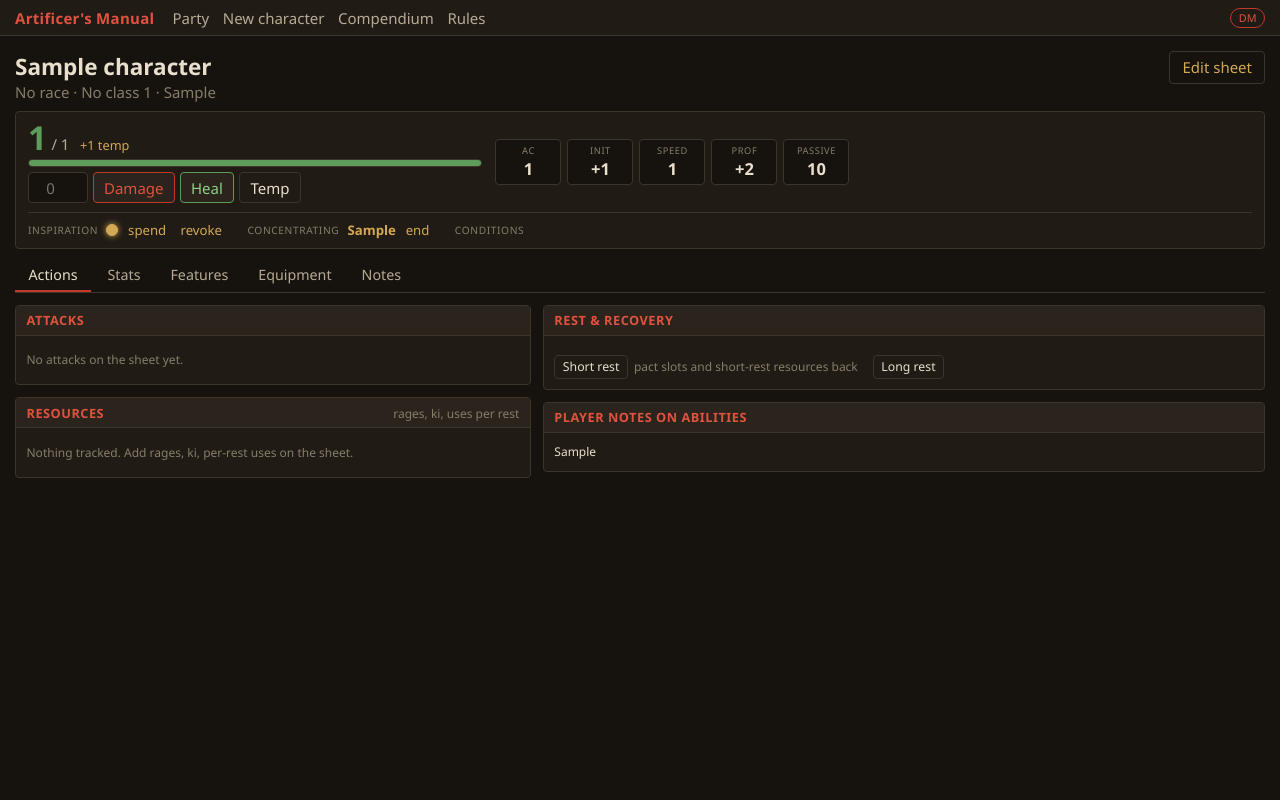
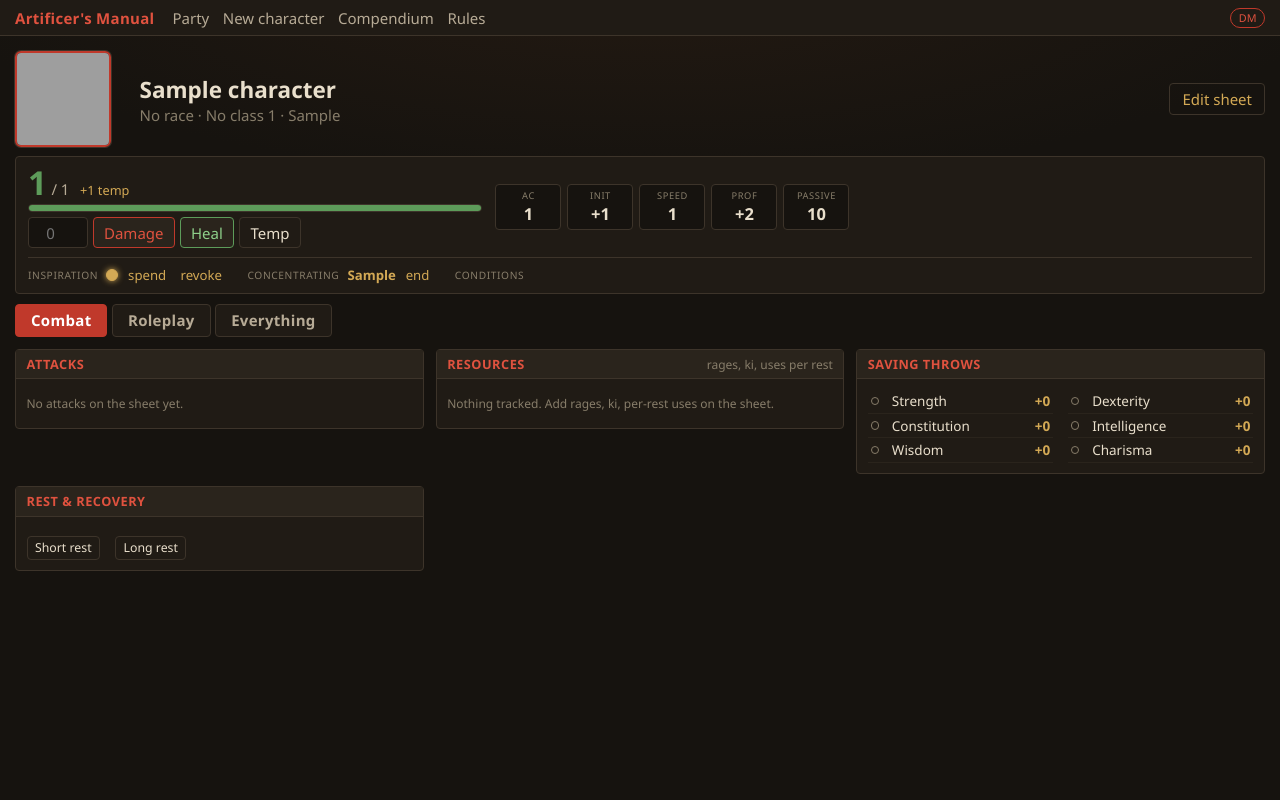
Before and after one commit to bonscot1/ArtificersManual, a FastAPI app: page /c/1 in a window 1280 px wide. Run offline with FastAPI, Linux system fonts and the light colour scheme; tables that the repository leaves empty hold one stand-in row (values such as "Sample post"); grey boxes are pictures that could not be loaded.

Commit message:
Themes by class (and Iron's brass, Lor' B'ah's Silverdeep stone), portraits, combat/roleplay screens
- app/themes.py: a palette per class plus two hand-made from the characters' art; Theme picker on the sheet
- portrait + token uploads; portrait on the play view, token on the party card
- play view: Combat / Roleplay / Everything screens, remembered per character
- unlock cookies are tied to the character's password, so resets and reused ids don't carry old access

```diff
--- a/app/db.py
+++ b/app/db.py
@@ -22,6 +22,9 @@ class Character(Base):
     name: Mapped[str] = mapped_column(String(120))
     player: Mapped[str] = mapped_column(String(120), default="")
     password_hash: Mapped[str] = mapped_column(String(200), default="")   # empty = nobody has claimed this sheet yet
+    theme: Mapped[str] = mapped_column(String(40), default="")             # "" = the class's theme
+    portrait: Mapped[str] = mapped_column(String(120), default="")         # file in data/portraits/
+    token: Mapped[str] = mapped_column(String(120), default="")            # round token for cards
 
     race_key: Mapped[str] = mapped_column(String(160), default="")
     subrace_key: Mapped[str] = mapped_column(String(160), default="")
--- a/app/main.py
+++ b/app/main.py
@@ -41,7 +41,7 @@ def create_app(settings: Settings | None = None) -> FastAPI:
         path = request.url.path
         settings.refresh()          # a saved settings.json applies straight away
         request.state.role = auth.role_for(request, settings, secret)
-        request.state.unlocked = auth.unlocked_from_cookie(request, secret)
+        request.state.unlocked = auth.unlocked_from_cookie(request)
         if request.state.role is None and not path.startswith(_OPEN_PATHS):
             if request.method == "GET" and "hx-request" not in request.headers:
                 return RedirectResponse(f"/login?next={path}", status_code=303)
--- a/app/routes/characters.py
+++ b/app/routes/characters.py
@@ -3,9 +3,11 @@ from __future__ import annotations
 
 import json
 from datetime import datetime
+from pathlib import Path
 
 from fastapi import APIRouter, HTTPException, Request
-from fastapi.responses import RedirectResponse, Response
+from starlette.datastructures import UploadFile
+from fastapi.responses import FileResponse, RedirectResponse, Response
 from sqlalchemy import select
 
 from .. import auth
@@ -13,6 +15,7 @@ from ..compendium import format as fmt
 from ..compendium import rules
 from ..db import Character
 from ..sheet import build_sheet, cast_options, default_hp
+from ..themes import THEMES
 from ..templating import page
 
 router = APIRouter()
@@ -47,14 +50,15 @@ def _fetch(session, cid: int) -> Character:
 def _load(request: Request, session, cid: int) -> Character:
     """The character, once this browser has claimed it (or the DM is asking)."""
     ch = _fetch(session, cid)
-    if request.state.role != "dm" and cid not in request.state.unlocked:
+    if request.state.role != "dm" and not auth.is_unlocked(request, ch, request.app.state.secret):
         raise auth.Locked(cid)
     return ch
 
 
-def _set_unlock_cookie(request: Request, resp: Response, cid: int) -> Response:
-    ids = set(request.state.unlocked) | {cid}
-    resp.set_cookie(auth.CHAR_COOKIE, auth.unlock_cookie_value(ids, request.app.state.secret),
+def _set_unlock_cookie(request: Request, resp: Response, ch: Character) -> Response:
+    tokens = dict(request.state.unlocked)
+    tokens[ch.id] = auth.unlock_token(ch.id, ch.password_hash or "", request.app.state.secret)
+    resp.set_cookie(auth.CHAR_COOKIE, auth.unlock_cookie_value(tokens),
                     httponly=True, samesite="lax", max_age=60 * 60 * 24 * 365)
     return resp
 
@@ -169,7 +173,7 @@ def _safe_next(value: str, cid: int) -> str:
 async def unlock_form(request: Request, cid: int, next: str = ""):
     with _db(request) as session:
         ch = _fetch(session, cid)
-        if request.state.role == "dm" or cid in request.state.unlocked:
+        if request.state.role == "dm" or auth.is_unlocked(request, ch, request.app.state.secret):
             return RedirectResponse(_safe_next(next, cid), status_code=303)
         return page(request, "unlock.html", ch=ch, mode="enter" if ch.password_hash else "set", error=None, next=next)
 
@@ -190,7 +194,8 @@ async def unlock(request: Request, cid: int):
         elif not auth.verify_password(password, ch.password_hash):
             return page(request, "unlock.html", ch=ch, mode="enter", next=target,
                         error="That's not it. Ask the DM to reset it if it's forgotten.")
-    return _set_unlock_cookie(request, RedirectResponse(target, status_code=303), cid)
+        session.refresh(ch)
+    return _set_unlock_cookie(request, RedirectResponse(target, status_code=303), ch)
 
 
 @router.post("/c/{cid}/password/reset")
@@ -274,6 +279,11 @@ async def save(request: Request, cid: int):
             ch.inspiration = "inspiration" in form
         if "currency" in lists:
             ch.currency = {k: _clamp(form.get(f"cur_{k}"), 0, 999_999, 0) for k in ("cp", "sp", "ep", "gp", "pp")}
+        if "theme" in form:
+            theme = str(form["theme"])
+            if theme == "" or theme in THEMES:
+                ch.theme = theme
+                structural = True          # the whole page recolours
         if "notes_dm" in form:
             _require_dm(request)
             ch.notes_dm = str(form["notes_dm"])[:40000]
@@ -672,3 +682,46 @@ async def inspiration(request: Request, cid: int):
         session.commit()
         resp = _partial(request, "partials/hud.html", ch)
     return _toast(resp, text)
+
+
+# ----------------------------------------------------------------- art: a portrait for the page, a token for cards
+ART_TYPES = {"image/png": ".png", "image/jpeg": ".jpg", "image/webp": ".webp"}
+
+
+def _art_dir(request: Request) -> Path:
+    """Next to the database, so a test database gets its own folder."""
+    return Path(request.app.state.settings.db_path).parent / "portraits"
+
+
+@router.get("/c/{cid}/art/{kind}")
+async def art(request: Request, cid: int, kind: str):
+    with _db(request) as session:
+        ch = _fetch(session, cid)           # tokens show on the party page, so no unlock needed
+        name = ch.portrait if kind == "portrait" else ch.token or ch.portrait
+    path = _art_dir(request) / Path(name).name if name else None
+    if not path or not path.exists():
+        raise HTTPException(404, "No art")
+    return FileResponse(path, headers={"Cache-Control": "no-cache"})
+
+
+@router.post("/c/{cid}/art")
+async def upload_art(request: Request, cid: int):
+    form = await request.form()
+    kind = "token" if str(form.get("kind")) == "token" else "portrait"
+    file = form.get("file")
+    if not isinstance(file, UploadFile) or file.content_type not in ART_TYPES:
+        return _toast(Response(status_code=204), "Use a PNG, JPG or WebP")
+    data = await file.read()
+    if len(data) > 8 * 1024 * 1024:
+        return _toast(Response(status_code=204), "Keep it under 8 MB")
+    with _db(request) as session:
+        ch = _load(request, session, cid)
+        art_dir = _art_dir(request)
+        art_dir.mkdir(parents=True, exist_ok=True)
+        name = f"{cid}-{kind}{ART_TYPES[file.content_type]}"
+        (art_dir / name).write_bytes(data)
+        setattr(ch, kind, name)
+        session.commit()
+    resp = Response(status_code=204)
+    resp.headers["HX-Refresh"] = "true"
+    return resp
--- a/app/sheet.py
+++ b/app/sheet.py
@@ -12,6 +12,7 @@ from .compendium import format as fmt
 from .compendium import rules
 from .compendium.loader import Compendium, entity_url
 from .db import Character
+from .themes import theme_key, theme_style
 
 # race entries that describe rather than grant something
 _RACE_FLUFF = {"Age", "Alignment", "Size", "Languages", "Speed", "Creature Type", "Life Span"}
@@ -101,7 +102,10 @@ def build_sheet(ch: Character, c: Compendium) -> dict:
     ready_levels: dict[int, list] = {}
     for r in castable:
         ready_levels.setdefault(r["level"], []).append(r)
+    theme = theme_key(ch, cls)
     return {
+        "theme": theme,
+        "theme_style": theme_style(theme),
         "ready_levels": ready_levels,
         "inventory_links": inventory_links,
         "feats": feat_rows,
--- a/app/static/app.css
+++ b/app/static/app.css
@@ -12,12 +12,14 @@
   --gold: #d3a955;
   --green: #5d9c5a;
   --amber: #c98d2b;
+  --glow: #241a12;
   --radius: 4px;
   font-family: "Segoe UI", system-ui, -apple-system, sans-serif;
   font-size: 15px;
 }
 * { box-sizing: border-box; }
-html, body { margin: 0; background: var(--bg); color: var(--ink); }
+html { margin: 0; background: var(--bg); }
+body { margin: 0; color: var(--ink); background: radial-gradient(ellipse 80% 40% at 50% -5%, var(--glow) 0%, var(--bg) 70%) fixed; min-height: 100vh; }
 a { color: var(--gold); text-decoration: none; }
 a:hover { text-decoration: underline; }
 h1 { font-size: 1.5rem; margin: 0; font-weight: 600; color: var(--ink); }
@@ -303,3 +305,32 @@ button.cast-opt:hover { background: #3a2f1b; }
 .flag { color: var(--amber); }
 details.all-spells { margin-top: .8rem; border-top: 1px dashed var(--line); padding-top: .5rem; }
 details.all-spells > summary { cursor: pointer; color: var(--ink-2); }
+
+/* ---- art */
+.portrait { width: 96px; height: 96px; object-fit: cover; border-radius: 6px; border: 2px solid var(--red); box-shadow: 0 0 0 1px var(--line); }
+.portrait.small { width: 72px; height: 72px; }
+.play-head { align-items: center; }
+.play-head .portrait { margin-right: .9rem; }
+.play-title { flex: 1; }
+.token-img { width: 40px; height: 40px; border-radius: 50%; object-fit: cover; margin-right: .5rem; vertical-align: middle; }
+.token-img.big { width: 72px; height: 72px; }
+.card-head { align-items: center; }
+.card.themed { border-left: 3px solid var(--red); background: linear-gradient(135deg, var(--bg-3) 0%, var(--bg-2) 45%); }
+.card.themed .card-name { color: var(--red-2); }
+.art-row { display: flex; align-items: center; gap: 1rem; flex-wrap: wrap; }
+.art-row input[type=file] { font-size: .8rem; }
+
+/* ---- play modes: combat / roleplay / everything */
+.modes { display: flex; align-items: center; gap: .3rem; margin-bottom: .8rem; flex-wrap: wrap; }
+.modes > button[data-mode] { background: var(--bg-2); border: 1px solid var(--line); color: var(--ink-2); padding: .35rem 1rem; font-weight: 600; letter-spacing: .02em; }
+.modes > button[data-mode].on { background: var(--red); border-color: var(--red); color: #fff; }
+.modes > button[data-mode]:hover { border-color: var(--gold); }
+.tabs.inline { display: none; border: 0; margin: 0 0 0 .8rem; padding-left: .8rem; border-left: 1px solid var(--line); }
+.tabs.inline.on { display: flex; }
+.panes { display: grid; grid-template-columns: repeat(auto-fit, minmax(360px, 1fr)); gap: .8rem; align-items: start; }
+.panes.mode-all { display: block; }
+.pane { display: none; }
+.pane.on { display: block; }
+.pane > .win, .pane > section.win { margin-bottom: 0; }
+.panes.mode-all .pane.on { margin-bottom: .8rem; }
+@media (max-width: 760px) { .panes { grid-template-columns: 1fr; } }
--- a/app/templates/base.html
+++ b/app/templates/base.html
@@ -7,7 +7,7 @@
   <link rel="stylesheet" href="/static/app.css">
   <script src="/static/htmx.min.js" defer></script>
 </head>
-<body hx-boost="false">
+<body hx-boost="false" {% if theme_style %}style="{{ theme_style }}"{% endif %}>
 <header class="topbar">
   <a class="brand" href="/">Artificer's Manual</a>
   <nav>
--- a/app/templates/partials/party_cards.html
+++ b/app/templates/partials/party_cards.html
@@ -4,9 +4,10 @@
 <div class="cards">
 {% for s in sheets %}
   {% set ch = s.char %}
-  {% set mine = is_dm or ch.id in unlocked %}
-  <a class="card {% if not mine %}locked{% endif %}" href="/c/{{ ch.id }}">
+  {% set mine = is_dm or is_unlocked(ch) %}
+  <a class="card themed {% if not mine %}locked{% endif %}" href="/c/{{ ch.id }}" style="{{ s.theme_style }}">
     <div class="card-head">
+      {% if ch.token or ch.portrait %}<img class="token-img" src="/c/{{ ch.id }}/art/token" alt="">{% endif %}
       <span class="card-name">{{ ch.name }}</span>
       {% if ch.player %}<span class="muted">{{ ch.player }}</span>{% endif %}
     </div>
--- a/app/templates/play.html
+++ b/app/templates/play.html
@@ -6,7 +6,8 @@
 <div class="sheet play" id="sheet" data-cid="{{ ch.id }}">
 
 <div class="play-head">
-  <div>
+  {% if ch.portrait %}<img class="portrait" src="/c/{{ ch.id }}/art/portrait" alt="">{% endif %}
+  <div class="play-title">
     <h1>{{ ch.name }}</h1>
     <div class="muted">
       {{ sheet.race.name if sheet.race else 'No race' }} &middot;
@@ -20,22 +21,51 @@
 
 {% include "partials/hud.html" %}
 
-<nav class="tabs" id="tabs">
-  <button data-tab="actions" class="on">Actions</button>
+<nav class="modes" id="modes">
+  <button data-mode="combat" title="attacks, spells, resources, saves">Combat</button>
+  <button data-mode="rp" title="skills, notes, equipment, features">Roleplay</button>
+  <button data-mode="all" title="every section, one tab at a time">Everything</button>
+  <span class="tabs inline" id="tabs">
+    <button data-tab="actions">Actions</button>
     {% if sheet.spellcasting %}<button data-tab="spells">Spells</button>{% endif %}
     <button data-tab="stats">Stats</button>
     <button data-tab="features">Features</button>
     <button data-tab="gear">Equipment</button>
     <button data-tab="notes">Notes</button>
+  </span>
 </nav>
 
-<div class="tab-pane on" data-pane="actions">
-  <div class="two-col">
-    <div>
+<div class="panes" id="panes">
+
+  <section class="pane" data-modes="combat all" data-tab="actions" data-combat-order="1">
     {% include "partials/attacks.html" %}
+  </section>
+
+  {% if sheet.spellcasting %}
+  <section class="pane" data-modes="combat rp all" data-tab="spells" data-combat-order="2" data-rp-order="4">
+    <section class="win">
+      <div class="win-title">Spells <span class="muted small">Cast spends the slot</span></div>
+      <div class="win-body">{% include "partials/spells_play.html" %}</div>
+    </section>
+  </section>
+  {% endif %}
+
+  <section class="pane" data-modes="combat all" data-tab="actions" data-combat-order="3">
     {% include "partials/counters.html" %}
+  </section>
+
+  <section class="pane" data-modes="combat" data-combat-order="4">
+    <section class="win">
+      <div class="win-title">Saving throws</div>
+      <div class="win-body rows two">
+        {% for s in sheet.saves %}
+        <div class="row ro"><span class="dot {% if s.prof %}on{% endif %}"></span><span class="row-name">{{ s.name }}</span><span class="row-val">{{ s.total|mod }}</span></div>
+        {% endfor %}
       </div>
-    <div>
+    </section>
+  </section>
+
+  <section class="pane" data-modes="combat all" data-tab="actions" data-combat-order="5">
     <section class="win">
       <div class="win-title">Rest &amp; recovery</div>
       <div class="win-body hp-foot">
@@ -50,7 +80,6 @@
         <form class="inline" hx-post="/c/{{ ch.id }}/rest" hx-swap="none">
           <input type="hidden" name="kind" value="short">
           <button class="ghost">Short rest</button>
-            <span class="muted small">pact slots and short-rest resources back</span>
         </form>
         <form class="inline" hx-post="/c/{{ ch.id }}/rest" hx-swap="none" hx-confirm="Long rest: full HP, all slots and resources back, half your hit dice back?">
           <input type="hidden" name="kind" value="long">
@@ -58,29 +87,21 @@
         </form>
       </div>
     </section>
-      {% if ch.features_custom %}
+  </section>
+
+  <section class="pane" data-modes="rp all" data-tab="stats" data-rp-order="1">
     <section class="win">
-        <div class="win-title">Player notes on abilities</div>
-        <div class="win-body prose small">{{ ch.features_custom }}</div>
-      </section>
-      {% endif %}
-    </div>
-  </div>
-</div>
-
-{% if sheet.spellcasting %}
-<div class="tab-pane" data-pane="spells">
-  <section class="win">
-    <div class="win-title">Spellcasting <span class="muted small">Cast spends the slot; concentration shows in the bar above</span></div>
-    <div class="win-body">
-      {% include "partials/spells_play.html" %}
+      <div class="win-title">Skills <span class="muted small">passive perception {{ sheet.passive_perception }}</span></div>
+      <div class="win-body rows two">
+        {% for s in sheet.skills %}
+        <div class="row ro"><span class="dot {% if s.expertise %}on double{% elif s.prof %}on{% endif %}"></span><span class="row-name">{{ s.name }} <small class="muted">{{ s.ability }}</small></span><span class="row-val">{{ s.total|mod }}</span></div>
+        {% endfor %}
       </div>
     </section>
-</div>
-{% endif %}
+  </section>
 
-<div class="tab-pane" data-pane="stats">
-  <div class="stats-grid">
+  <section class="pane" data-modes="all" data-tab="stats">
+    <div class="two-col">
       <section class="win">
         <div class="win-title">Abilities</div>
         <div class="win-body">
@@ -91,19 +112,12 @@
           </div>
         </div>
       </section>
+      <div>
         <section class="win">
           <div class="win-title">Saving throws</div>
           <div class="win-body rows">
             {% for s in sheet.saves %}
             <div class="row ro"><span class="dot {% if s.prof %}on{% endif %}"></span><span class="row-name">{{ s.name }}</span><span class="row-val">{{ s.total|mod }}</span></div>
-        {% endfor %}
-      </div>
-    </section>
-    <section class="win skills-win">
-      <div class="win-title">Skills</div>
-      <div class="win-body rows two">
-        {% for s in sheet.skills %}
-        <div class="row ro"><span class="dot {% if s.expertise %}on double{% elif s.prof %}on{% endif %}"></span><span class="row-name">{{ s.name }} <small class="muted">{{ s.ability }}</small></span><span class="row-val">{{ s.total|mod }}</span></div>
             {% endfor %}
           </div>
         </section>
@@ -115,51 +129,67 @@
         {% endif %}
       </div>
     </div>
+  </section>
 
-<div class="tab-pane" data-pane="features">
-  {% include "partials/features.html" %}
-</div>
-
-<div class="tab-pane" data-pane="gear">
-  {% include "partials/inventory.html" %}
-</div>
-
-<div class="tab-pane" data-pane="notes">
-  <div class="two-col">
+  <section class="pane" data-modes="rp all" data-tab="notes" data-rp-order="2">
     <section class="win">
       <div class="win-title">Session notes</div>
       <form class="win-body" hx-post="/c/{{ ch.id }}/save" hx-trigger="change" hx-swap="none">
-        <textarea name="notes" rows="14" placeholder="What happened, who you met, what you owe">{{ ch.notes }}</textarea>
+        <textarea name="notes" rows="10" placeholder="What happened, who you met, what you owe">{{ ch.notes }}</textarea>
       </form>
     </section>
+  </section>
+
+  <section class="pane" data-modes="rp all" data-tab="gear" data-rp-order="3">
+    {% include "partials/inventory.html" %}
+  </section>
+
+  <section class="pane" data-modes="rp all" data-tab="features" data-rp-order="5">
+    {% include "partials/features.html" %}
+  </section>
+
+  <section class="pane" data-modes="rp all" data-tab="notes" data-rp-order="6">
     <section class="win">
       <div class="win-title">About {{ ch.name }}</div>
       <div class="win-body">
         {% if ch.appearance %}<p class="small">{{ ch.appearance }}</p>{% endif %}
+        {% if ch.other_profs %}<p class="small muted">{{ ch.other_profs|truncate(160) }}</p>{% endif %}
         {% if ch.personality %}<details class="feat"><summary>Personality</summary><div class="feat-body prose">{{ ch.personality }}</div></details>{% endif %}
         {% if ch.backstory %}<details class="feat"><summary>Backstory</summary><div class="feat-body prose">{{ ch.backstory }}</div></details>{% endif %}
         {% if ch.allies %}<details class="feat"><summary>Allies &amp; organisations</summary><div class="feat-body prose">{{ ch.allies }}</div></details>{% endif %}
+        {% if ch.features_custom %}<details class="feat"><summary>Player notes on abilities</summary><div class="feat-body prose">{{ ch.features_custom }}</div></details>{% endif %}
         {% if not (ch.appearance or ch.personality or ch.backstory or ch.allies) %}<p class="muted small">Nothing written yet - fill it in on the sheet.</p>{% endif %}
       </div>
     </section>
+  </section>
+
 </div>
-</div>
-
 </div>
 <script>
   (function () {
-    var root = document.getElementById("sheet"), key = "am-tab-" + root.dataset.cid;
-    function show(name) {
-      var found = false;
-      root.querySelectorAll(".tab-pane").forEach(function (p) { var on = p.dataset.pane === name; p.classList.toggle("on", on); found = found || on; });
-      if (!found) { return show("actions"); }
-      root.querySelectorAll("#tabs [data-tab]").forEach(function (b) { b.classList.toggle("on", b.dataset.tab === name); });
-      try { localStorage.setItem(key, name); } catch (e) {}
+    var root = document.getElementById("sheet"), cid = root.dataset.cid;
+    var panes = document.getElementById("panes"), modeKey = "am-mode-" + cid, tabKey = "am-tab-" + cid;
+    var mode = "combat", tab = "actions";
+    function remember(k, v) { try { localStorage.setItem(k, v); } catch (e) {} }
+    function apply() {
+      panes.className = "panes mode-" + mode;
+      document.getElementById("tabs").classList.toggle("on", mode === "all");
+      root.querySelectorAll("#modes [data-mode]").forEach(function (b) { b.classList.toggle("on", b.dataset.mode === mode); });
+      var tabFound = false;
+      root.querySelectorAll("#tabs [data-tab]").forEach(function (b) { b.classList.toggle("on", b.dataset.tab === tab); tabFound = tabFound || b.dataset.tab === tab; });
+      if (mode === "all" && !tabFound) { tab = "actions"; return apply(); }
+      panes.querySelectorAll(".pane").forEach(function (p) {
+        var modes = (p.dataset.modes || "").split(" ");
+        var on = mode === "all" ? (modes.indexOf("all") >= 0 && p.dataset.tab === tab) : modes.indexOf(mode) >= 0;
+        p.classList.toggle("on", on);
+        p.style.order = p.dataset[mode + "Order"] || 50;
+      });
     }
-    root.querySelectorAll("#tabs [data-tab]").forEach(function (b) { b.addEventListener("click", function () { show(b.dataset.tab); }); });
-    var saved = null;
-    try { saved = localStorage.getItem(key); } catch (e) {}
-    if (saved) { show(saved); }
+    root.querySelectorAll("#modes [data-mode]").forEach(function (b) { b.addEventListener("click", function () { mode = b.dataset.mode; remember(modeKey, mode); apply(); }); });
+    root.querySelectorAll("#tabs [data-tab]").forEach(function (b) { b.addEventListener("click", function () { tab = b.dataset.tab; remember(tabKey, tab); apply(); }); });
+    try { mode = localStorage.getItem(modeKey) || mode; tab = localStorage.getItem(tabKey) || tab; } catch (e) {}
+    if (["combat", "rp", "all"].indexOf(mode) < 0) { mode = "combat"; }
+    apply();
   })();
 </script>
 {% endblock %}
--- a/app/templating.py
+++ b/app/templating.py
@@ -11,6 +11,7 @@ from .compendium import format as fmt
 from .compendium import rules
 from .compendium.loader import Compendium, entity_url, key, wikidot_url
 from .compendium.render import Renderer
+from .themes import theme_choices
 
 TEMPLATES_DIR = Path(__file__).resolve().parent / "templates"
 
@@ -39,6 +40,7 @@ def build_templates(compendium: Compendium) -> Jinja2Templates:
     env.filters["ekey"] = lambda e: key(e["name"], e["source"])
     env.globals["entity_url"] = entity_url
     env.globals["wikidot_url"] = wikidot_url
+    env.globals["theme_choices"] = theme_choices
     env.globals["ABILITIES"] = rules.ABILITIES
     env.globals["ABILITY_NAMES"] = rules.ABILITY_NAMES
     env.globals["SKILLS"] = rules.SKILLS
@@ -53,7 +55,9 @@ def page(request: Request, name: str, **ctx):
     ctx.setdefault("role", getattr(request.state, "role", None))
     ctx["is_dm"] = ctx["role"] == "dm"
     ctx["signed_in"] = auth.role_from_cookie(request, app.state.secret, app.state.settings) is not None
-    ctx["unlocked"] = getattr(request.state, "unlocked", set())
+    ctx["is_unlocked"] = lambda ch: auth.is_unlocked(request, ch, app.state.secret)
     ctx["settings"] = app.state.settings
+    sheet = ctx.get("sheet")
+    ctx["theme_style"] = sheet["theme_style"] if isinstance(sheet, dict) and "theme_style" in sheet else ""
     ctx["sources"] = sorted(app.state.compendium.sources)
     return app.state.templates.TemplateResponse(request, name, ctx)
```
Also changed, not shown: app/auth.py (+21 -9 lines), app/templates/sheet.html (+20 -0 lines), app/themes.py (added, +72 -0 lines), tests/test_character_login.py (+7 -3 lines), tests/test_themes.py (added, +47 -0 lines), README.md, 1 other file. Lines whose indentation alone changed are shown as unchanged.
